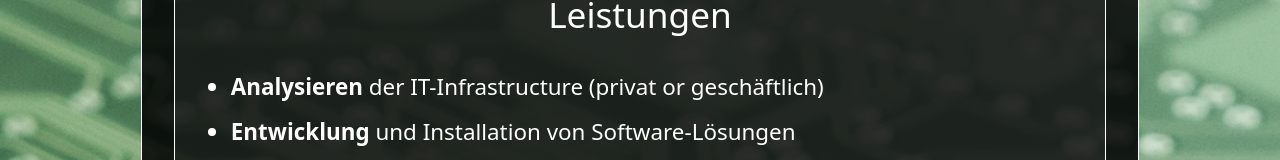
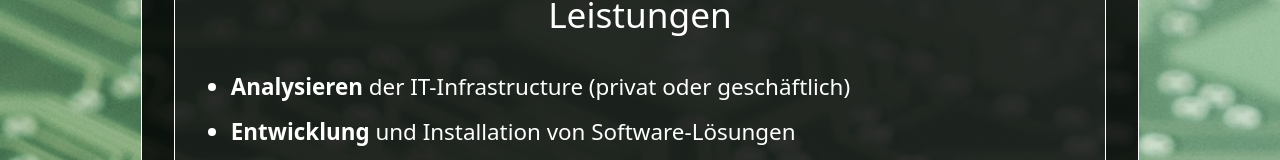
Before and after one commit to pr0gr4mm4r/webpagetest, a React (Create React App) app: page /home in a window 1280 px wide. Shown: the part 182-342 px from the top of the page. Built offline with nearby package versions, Linux system fonts and the light colour scheme.

Commit message:
fixed text

```diff
--- a/src/i18n.js
+++ b/src/i18n.js
@@ -16,7 +16,7 @@ i18n
                     "Beratung": "consulting",
                     "Kunden bei IT-spezifischen Problemen unterstützen": "supporting customers with IT related problems",
                     "Analysieren": "analysing",
-                    "der IT-Infrastructure (privat or geschäftlich)": "IT-Infrastructure (private or business)",
+                    "der IT-Infrastructure (privat oder geschäftlich)": "IT-Infrastructure (private or business)",
                     "Daten": "data",
                     "-Modellierung, -Übertragung und -Sicherung": "modelling, transferring and securing",
                     "und Installation von Software-Lösungen": "and installation of software solutions",
@@ -57,7 +57,7 @@ i18n
                     "consulting": "Beratung",
                     "supporting customers with IT related problems": "Kunden bei IT-spezifischen Problemen unterstützen",
                     "analysing": "Analysieren",
-                    " IT-Infrastructure (private or business)": " der IT-Infrastructure (privat or geschäftlich)",
+                    " IT-Infrastructure (private or business)": " der IT-Infrastructure (privat oder geschäftlich)",
                     "data": "Daten",
                     " modelling, transferring and securing": "-Modellierung, -Übertragung und -Sicherung",
                     "and installation of software solutions": "und Installation von Software-Lösungen",
```
